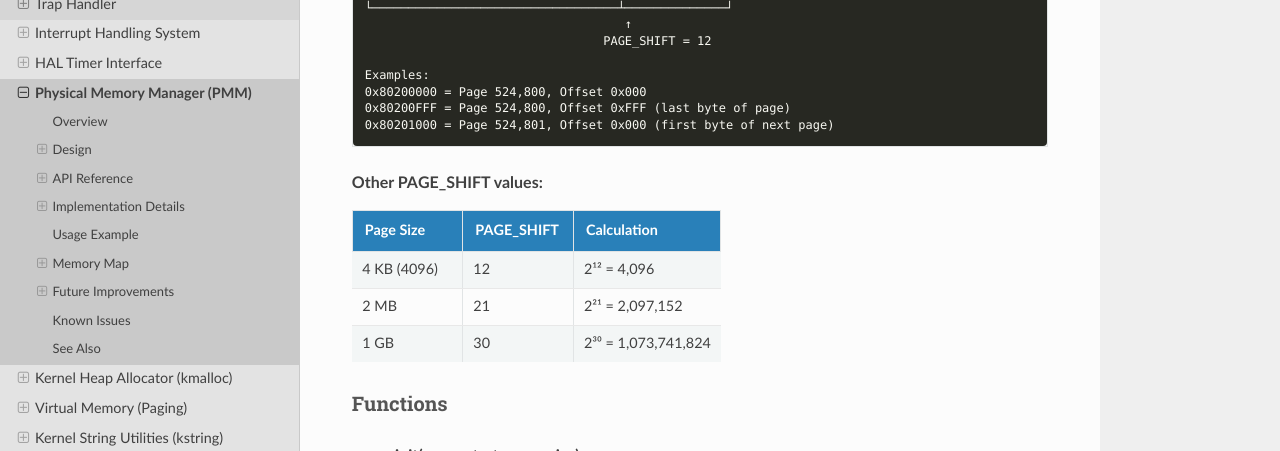
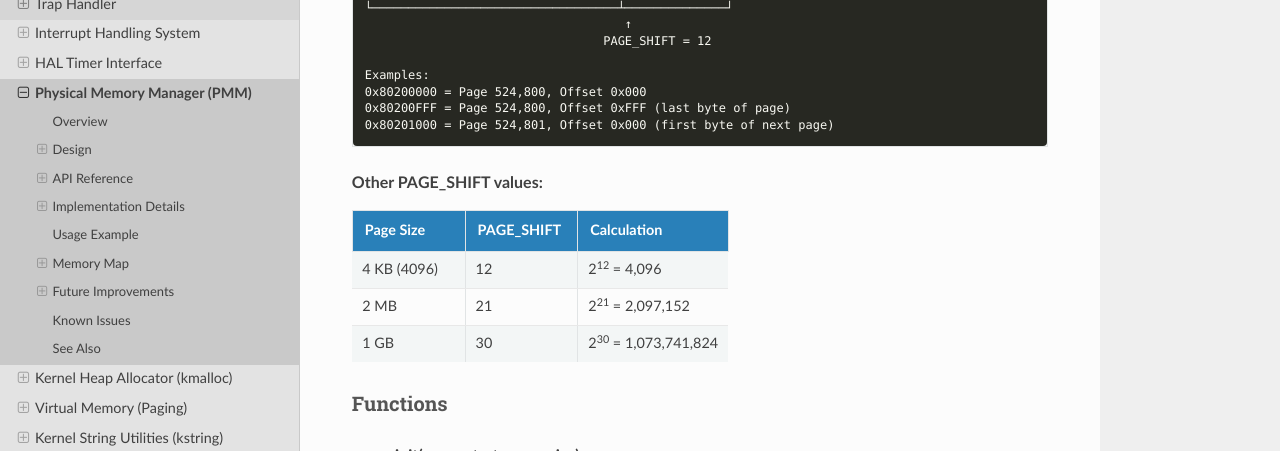
Before and after one commit to byteshiftlabs/thunderos, a Sphinx documentation site: the page built from docs/source/internals/pmm.rst, in a window 1280 px wide and 900 px high, scrolled down 8319 px. Shown: the top 451 px of the window. Built offline with Sphinx 7.4.7 and the Read the Docs theme 3.1.0, drawn with Linux system fonts in a browser that asks for light colours.

Commit message:
Reformatted PMM documentation exponents with Sphinx superscripts

```diff
--- a/docs/source/internals/pmm.rst
+++ b/docs/source/internals/pmm.rst
@@ -498,13 +498,13 @@ This is used for efficient **bit shifting** instead of slow division/multiplicat
      - Calculation
    * - 4 KB (4096)
      - 12
-     - 2¹² = 4,096
+     - 2\ :sup:`12` = 4,096
    * - 2 MB
      - 21
-     - 2²¹ = 2,097,152
+     - 2\ :sup:`21` = 2,097,152
    * - 1 GB
      - 30
-     - 2³⁰ = 1,073,741,824
+     - 2\ :sup:`30` = 1,073,741,824
 
 Functions
 ~~~~~~~~~
```
